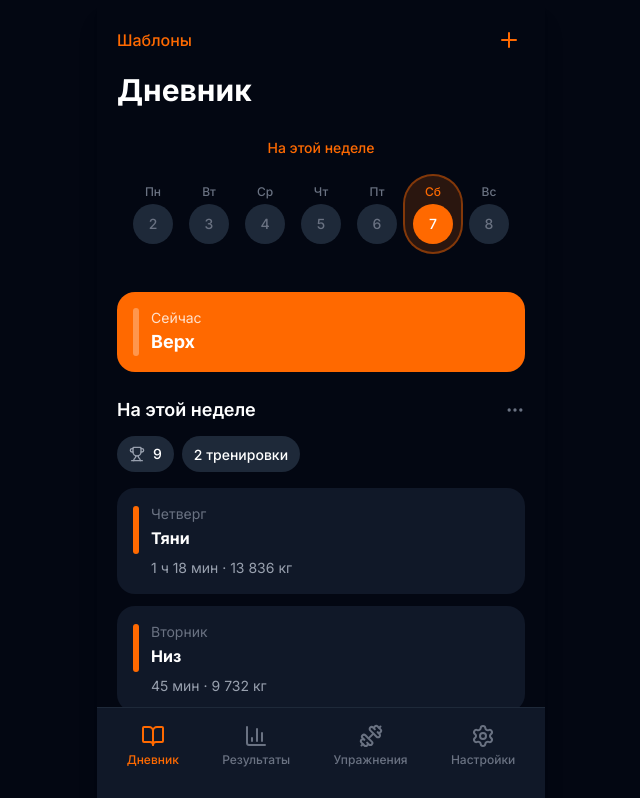
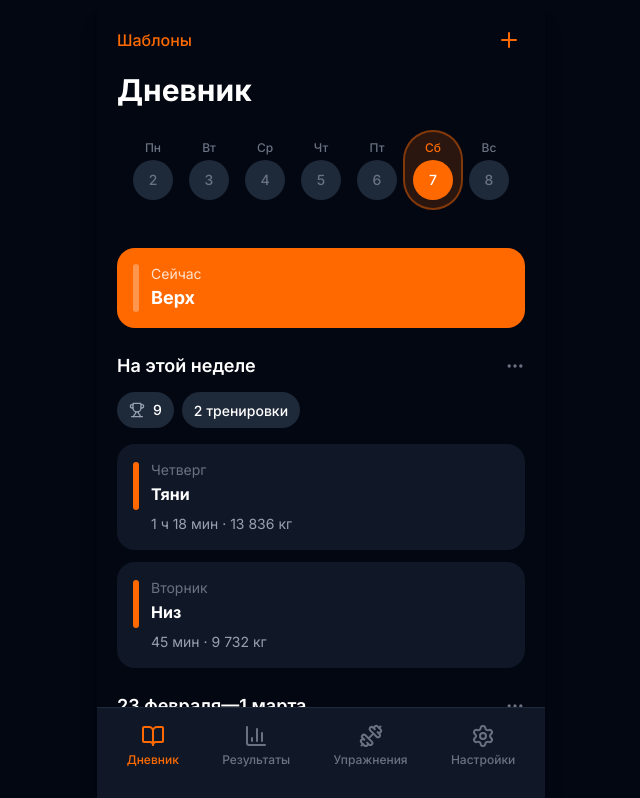
Before and after one commit to Tomasito133/FitSuperDuperApp, a Next.js app: page / in a window 1280 px wide. Shown: the top 798 px of the page, without its empty margins (319-959 px from the left). Built offline with nearby package versions, Linux system fonts and the light colour scheme.

Commit message:
feat: remove week title 'На этой неделе' and formatWeekRange function

```diff
--- a/src/app/page.tsx
+++ b/src/app/page.tsx
@@ -88,29 +88,6 @@ function getWeekDays(weekOffset: number = 0): DayStatus[] {
   }
 
   return days;
-}
-
-// Форматирование диапазона недели для заголовка
-function formatWeekRange(weekOffset: number): string {
-  const today = new Date();
-  const dayOfWeek = today.getDay();
-  const mondayOffset = dayOfWeek === 0 ? -6 : 1 - dayOfWeek;
-
-  const monday = new Date(today);
-  monday.setDate(today.getDate() + mondayOffset + weekOffset * 7);
-
-  const sunday = new Date(monday);
-  sunday.setDate(monday.getDate() + 6);
-
-  const months = ["янв", "фев", "мар", "апр", "май", "июн", "июл", "авг", "сен", "окт", "ноя", "дек"];
-
-  const mondayStr = `${monday.getDate()} ${months[monday.getMonth()]}`;
-  const sundayStr = `${sunday.getDate()} ${months[sunday.getMonth()]}`;
-
-  if (weekOffset === 0) return "На этой неделе";
-  if (weekOffset === -1) return "На прошлой неделе";
-  if (weekOffset === 1) return "На следующей неделе";
-  return `${mondayStr} — ${sundayStr}`;
 }
 
 const currentWorkout = {
@@ -438,18 +415,6 @@ export default function JournalPage() {
 
         {/* Calendar Strip - Compact, swipe only */}
         <div className="mb-4 flex flex-col items-center">
-          {/* Week title */}
-          <button
-            onClick={goToCurrentWeek}
-            className={`text-sm font-medium px-3 py-1.5 rounded-lg transition-colors mb-3 ${
-              weekOffset === 0
-                ? "text-orange-500"
-                : "text-gray-400 hover:text-white hover:bg-gray-800"
-            }`}
-          >
-            {formatWeekRange(weekOffset)}
-          </button>
-
           {/* Days Strip with Swipe - Ultra compact */}
           <div
             className="flex items-center select-none"
```
